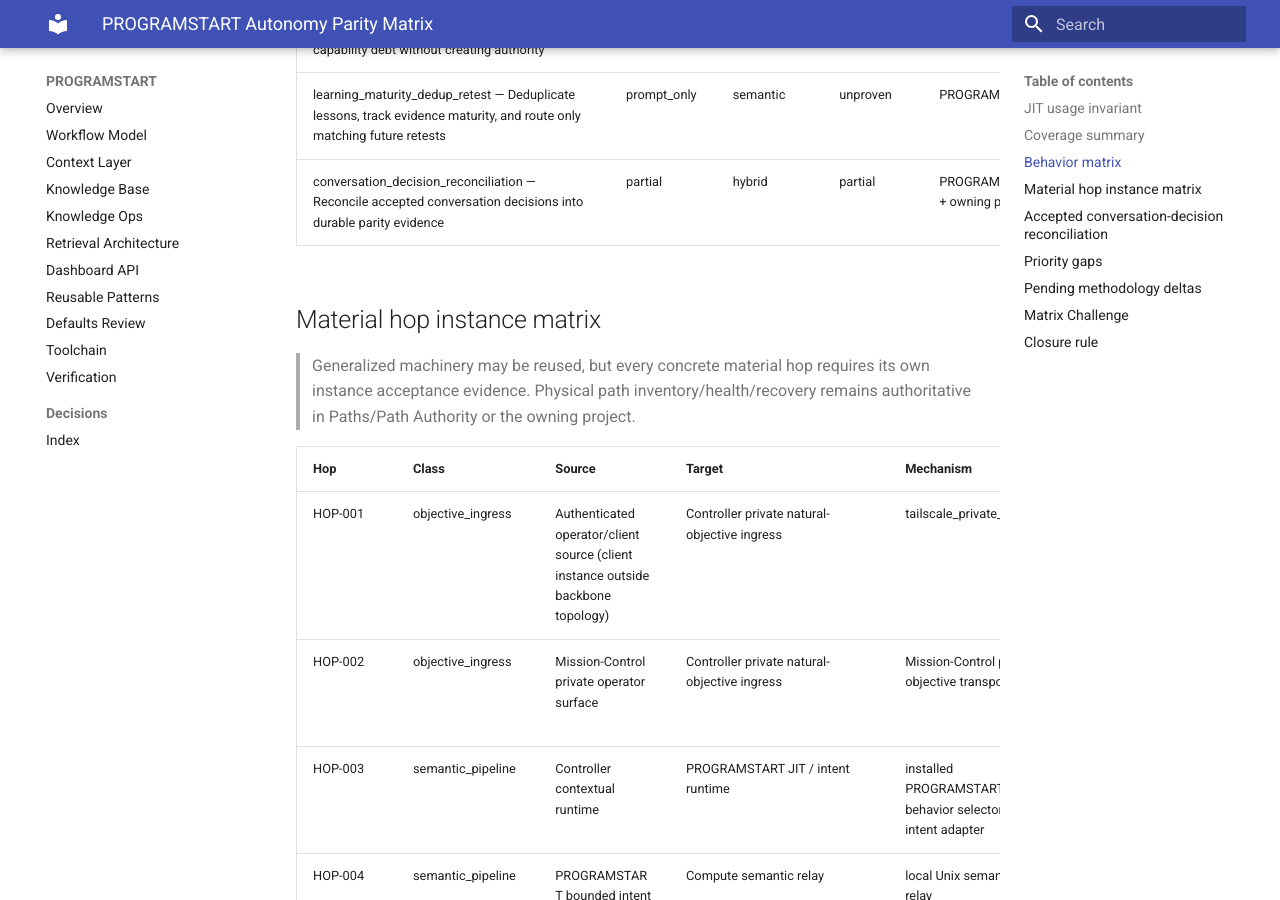
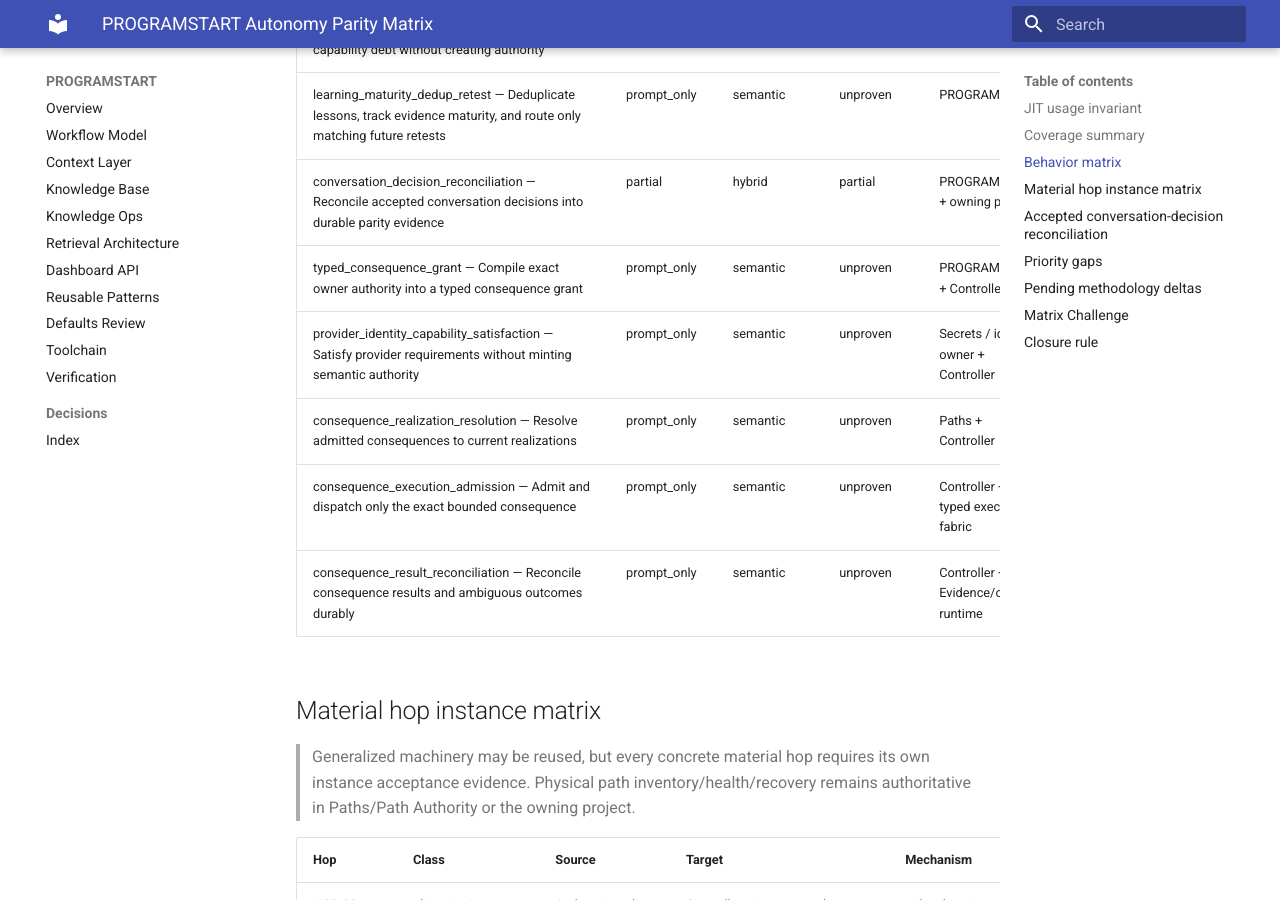
Before and after one commit to GrahamArdent/PROGRAMSTART, an MkDocs documentation site: the page built from docs/AUTONOMY_PARITY_MATRIX.md, in a window 1280 px wide and 900 px high, scrolled down 4517 px. Built offline with MkDocs 1.6.1 and Material for MkDocs 9.7.7, drawn with Linux system fonts in a browser that asks for light colours; some of the changed text lies outside the part shown.

Commit message:
Define consequence execution contract V1

```diff
--- a/docs/AUTONOMY_PARITY_MATRIX.md
+++ b/docs/AUTONOMY_PARITY_MATRIX.md
@@ -79,6 +79,11 @@
 | autonomy_metrics_observability — Measure avoidable gates, redundant continuation, and capability debt without creating authority | partial | deterministic | partial | Controller + PROGRAMSTART |
 | learning_maturity_dedup_retest — Deduplicate lessons, track evidence maturity, and route only matching future retests | prompt_only | semantic | unproven | PROGRAMSTART |
 | conversation_decision_reconciliation — Reconcile accepted conversation decisions into durable parity evidence | partial | hybrid | partial | PROGRAMSTART + owning project |
+| typed_consequence_grant — Compile exact owner authority into a typed consequence grant | prompt_only | semantic | unproven | PROGRAMSTART + Controller |
+| provider_identity_capability_satisfaction — Satisfy provider requirements without minting semantic authority | prompt_only | semantic | unproven | Secrets / identity owner + Controller |
+| consequence_realization_resolution — Resolve admitted consequences to current realizations | prompt_only | semantic | unproven | Paths + Controller |
+| consequence_execution_admission — Admit and dispatch only the exact bounded consequence | prompt_only | semantic | unproven | Controller + typed execution fabric |
+| consequence_result_reconciliation — Reconcile consequence results and ambiguous outcomes durably | prompt_only | semantic | unproven | Controller + Evidence/owner runtime |
 
 ## Material hop instance matrix
 
@@ -169,6 +174,11 @@
 - progressive_context_widening: Progressive narrowing then widening at convergence
 - temporary_automation_gap_alternative_actuation: Search bounded alternative actuation before using a human as transport
 - learning_maturity_dedup_retest: Deduplicate lessons, track evidence maturity, and route only matching future retests
+- typed_consequence_grant: Compile exact owner authority into a typed consequence grant
+- provider_identity_capability_satisfaction: Satisfy provider requirements without minting semantic authority
+- consequence_realization_resolution: Resolve admitted consequences to current realizations
+- consequence_execution_admission: Admit and dispatch only the exact bounded consequence
+- consequence_result_reconciliation: Reconcile consequence results and ambiguous outcomes durably
 
 ## Pending methodology deltas
 
```
Also changed, not shown: other parts of docs/AUTONOMY_PARITY_MATRIX.md (+3 -3 lines), docs/PROGRAMSTART_CONSEQUENCE_EXECUTION_CONTRACT.md (added, +96 -0 lines), 2 other files.
